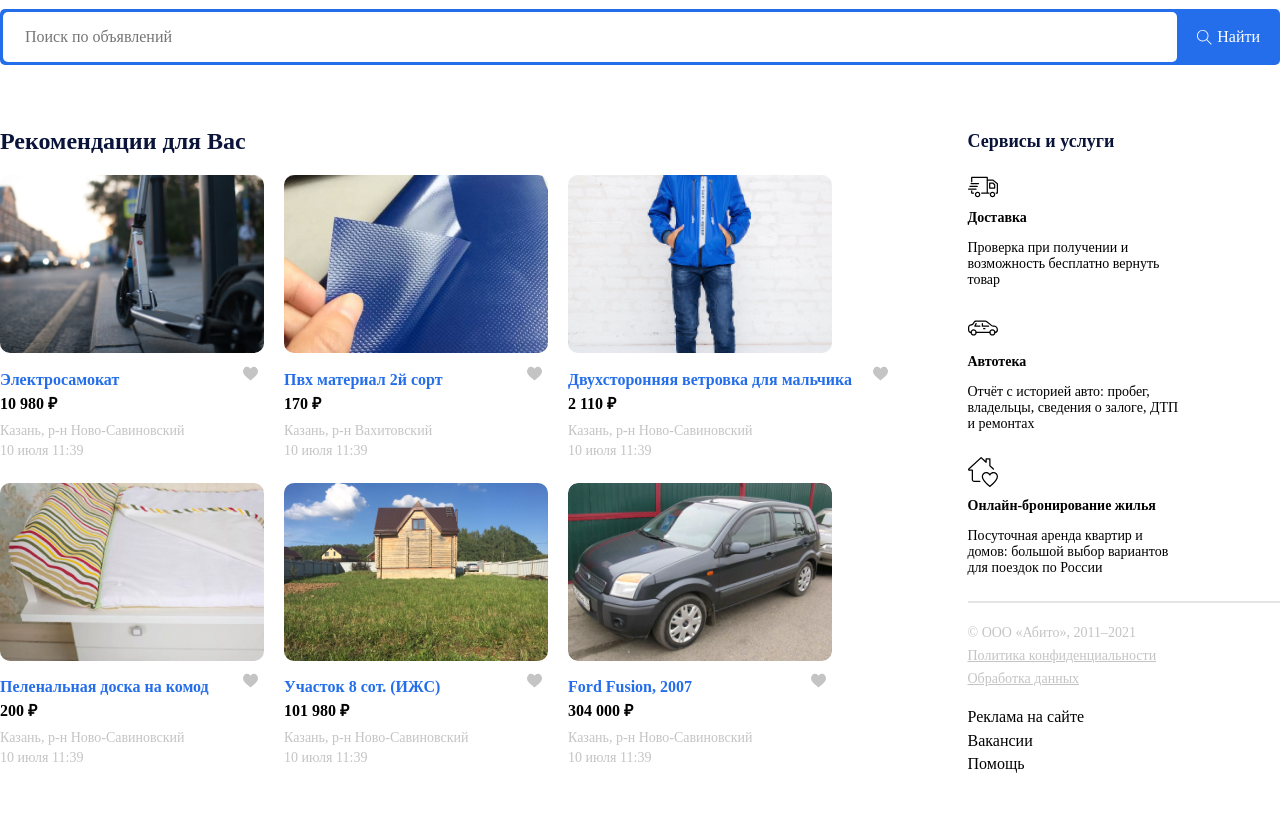
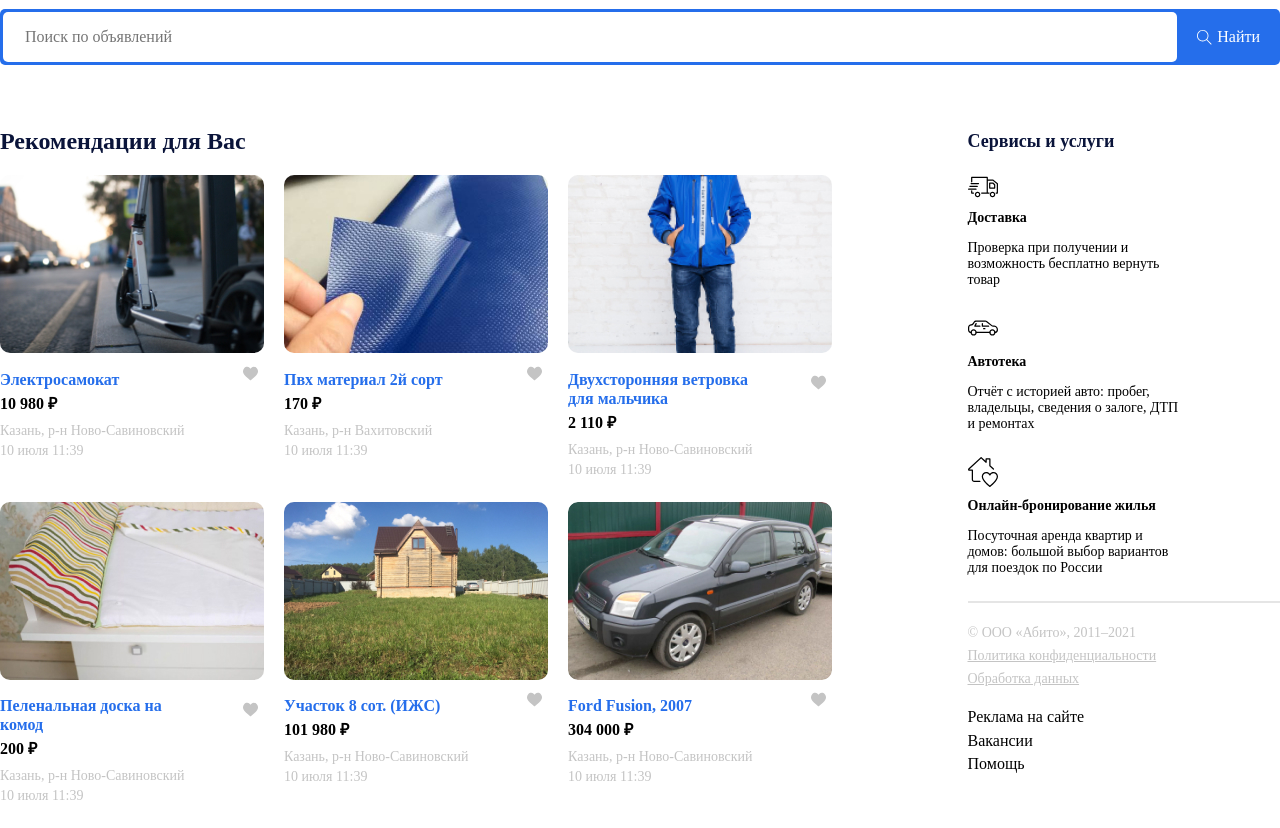
Before and after one commit to Rostislav-WEB/project-4, a plain HTML site: page index.html in a window 1280 px wide. Shown: the part 83-911 px from the top of the page. Before the commit the page ends 878 px from the top, so only its background shows below. Drawn offline with Linux system fonts and the light colour scheme.

Commit message:
Add files via upload

```diff
--- a/css/style.css
+++ b/css/style.css
@@ -116,6 +116,8 @@
 	line-height: 19px;
 	margin-top: 12px;
 	margin-bottom: 5px;
+	display: inline-block;
+	max-width: 195px;
 }
 .card-header {
 	display: flex;
```
